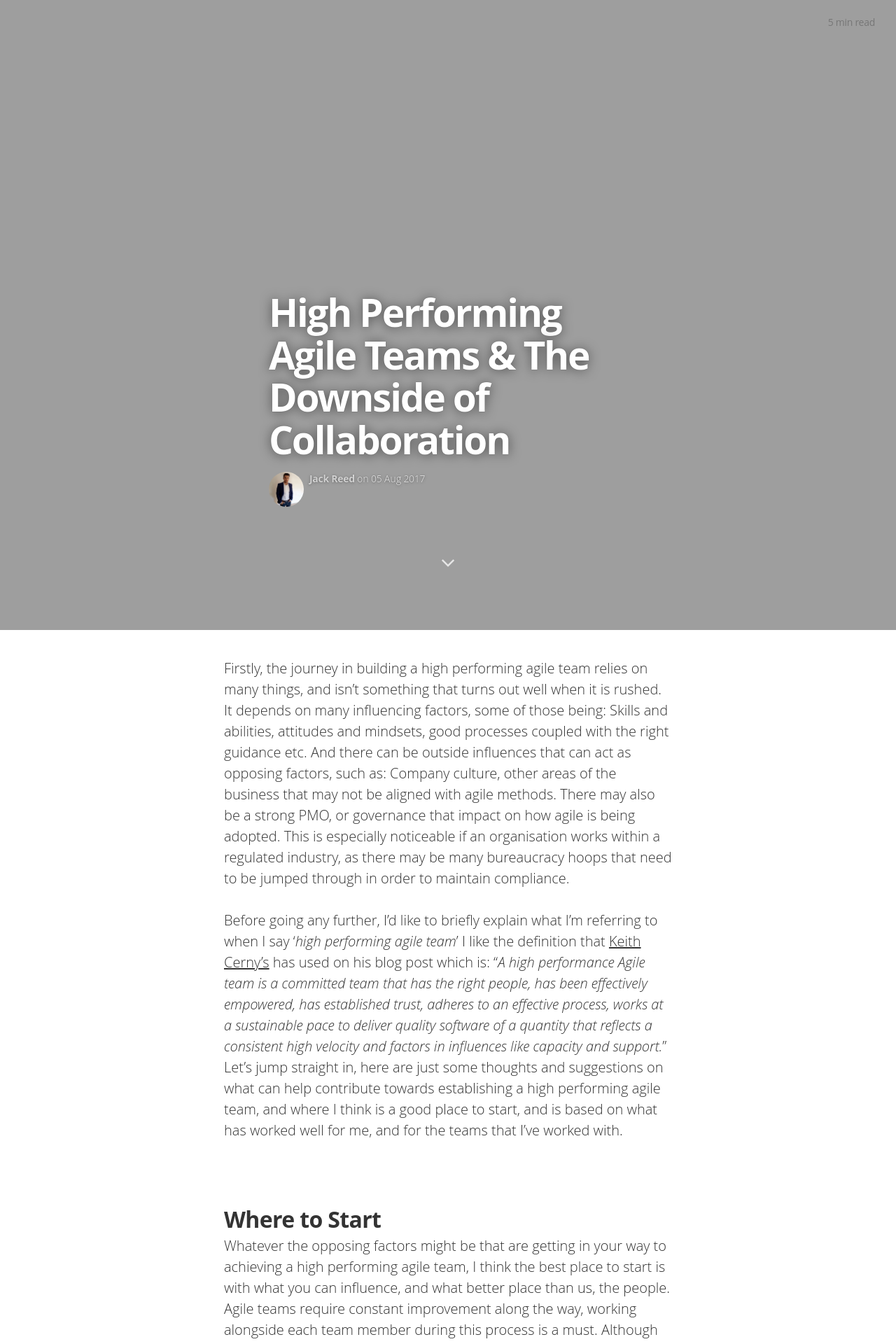
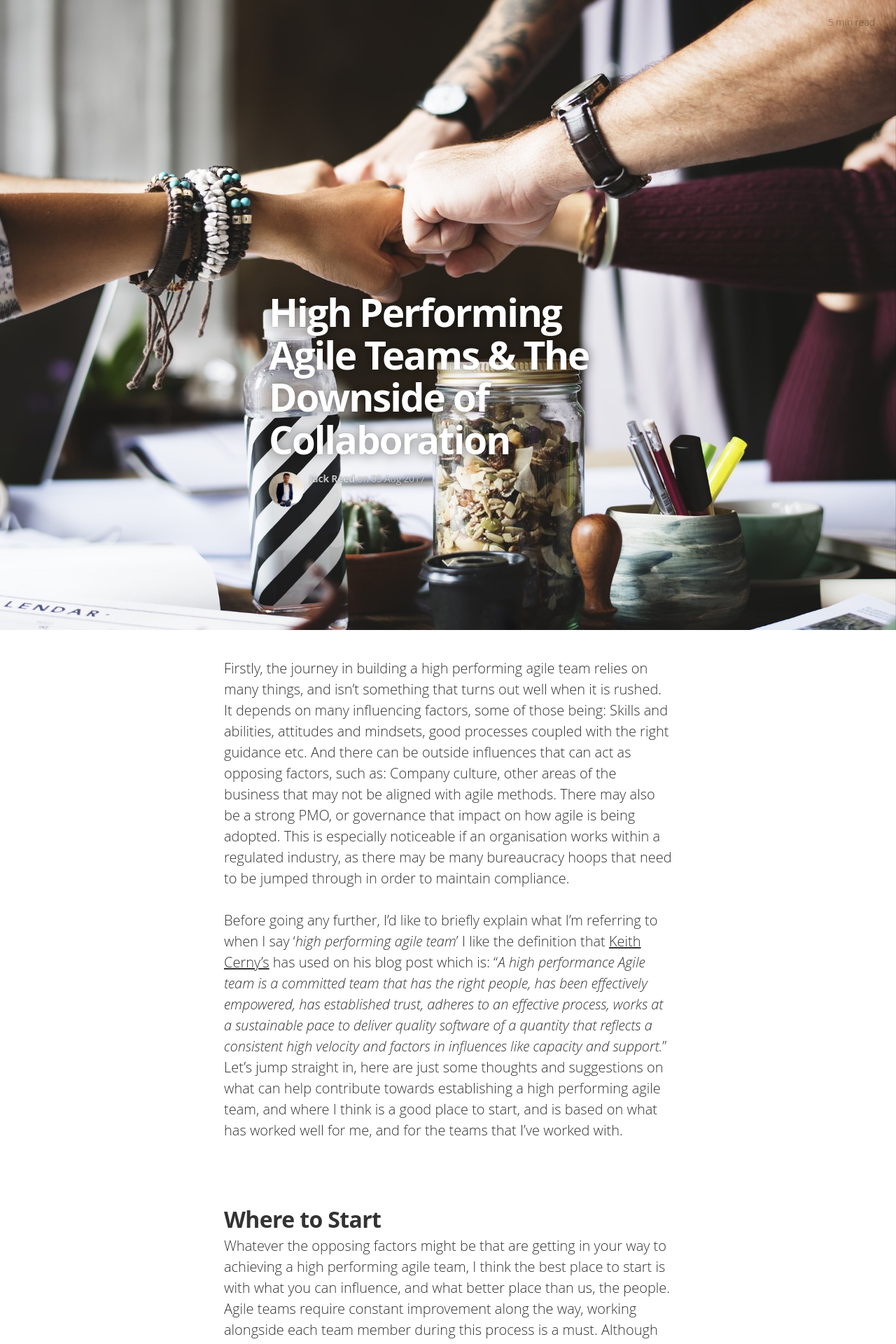
Before and after one commit to IamJackReed/JackReed, a Jekyll site: the page built from _posts/2017-08-05-high-performing-agile-teams-&-the-downside-of-collaboration.markdown, in a window 1280 px wide. Shown: the top 1920 px of the page at 70% size. Built offline with Jekyll 4.4.1, drawn with Linux system fonts in a browser that asks for light colours; nearby versions of some CDN libraries; some web fonts are replaced; comment, search, counter and statistics services are not loaded.

Commit message:
Update 2017-08-05-high-performing-agile-teams-&-the-downside-of-collaboration.markdown

```diff
--- a/_posts/2017-08-05-high-performing-agile-teams-&-the-downside-of-collaboration.markdown
+++ b/_posts/2017-08-05-high-performing-agile-teams-&-the-downside-of-collaboration.markdown
@@ -4,8 +4,8 @@
 date: 2017-08-05 00:09:00
 categories:
 tags:
-image: /assets/article_images/2017-08-05-high-performing-agile-teams-&-the-downside-of-collaboration/high-performing-agile-teams-&-the-downside-of-collaboration.JPG
-image2: /assets/article_images/2017-08-05-high-performing-agile-teams-&-the-downside-of-collaboration/high-performing-agile-teams-&-the-downside-of-collaboration-mobile.JPG
+image: /assets/article_images/2017-08-05-high-performing-agile-teams-&-the-downside-of-collaboration/high-performing-agile-teams.JPG
+image2: /assets/article_images/2017-08-05-high-performing-agile-teams-&-the-downside-of-collaboration/high-performing-agile-teams-mobile.JPG
 ---
 
 <span style="color:#00000; font-family: 'open sans'; font-size: 1em; font-size: 20px; font-weight: 200; hyphens: none;">Firstly, the journey in building a high performing agile team relies on many things, and isn't something that turns out well when it is rushed. It depends on many influencing factors, some of those being: Skills and abilities, attitudes and mindsets, good processes coupled with the right guidance etc. And there can be outside influences that can act as opposing factors, such as: Company culture, other areas of the business that may not be aligned with agile methods. There may also be a strong PMO, or governance that impact on how agile is being adopted. This is especially noticeable if an organisation works within a regulated industry, as there may be many bureaucracy hoops that need to be jumped through in order to maintain compliance.
```
